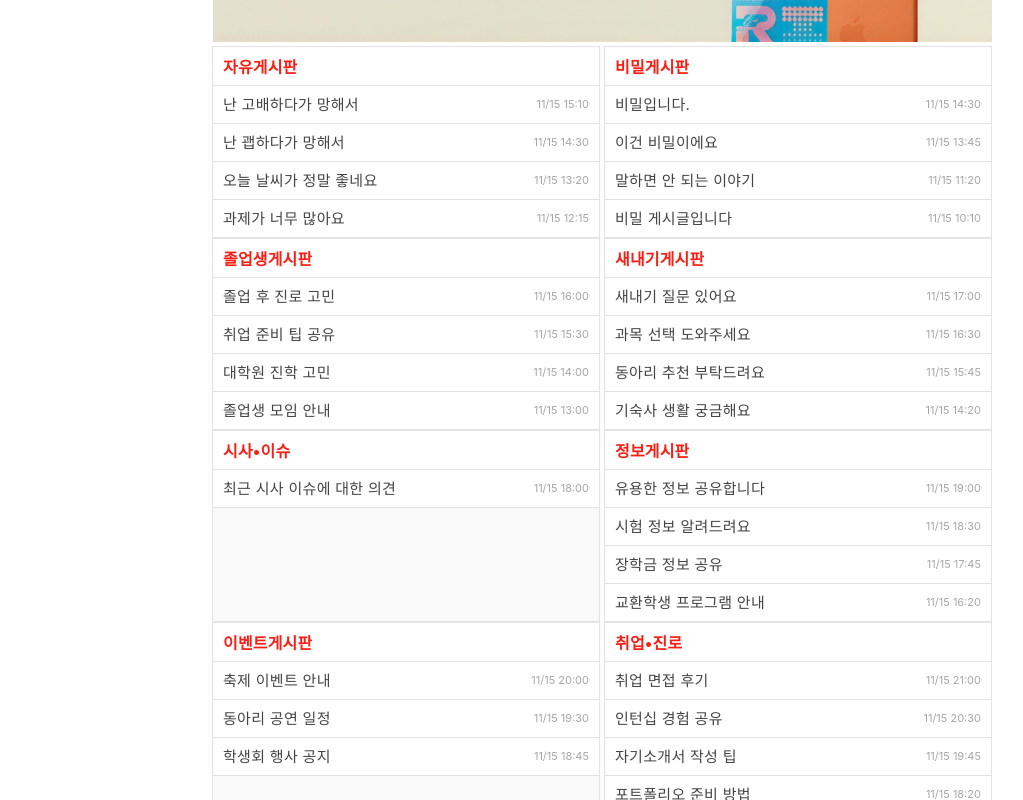
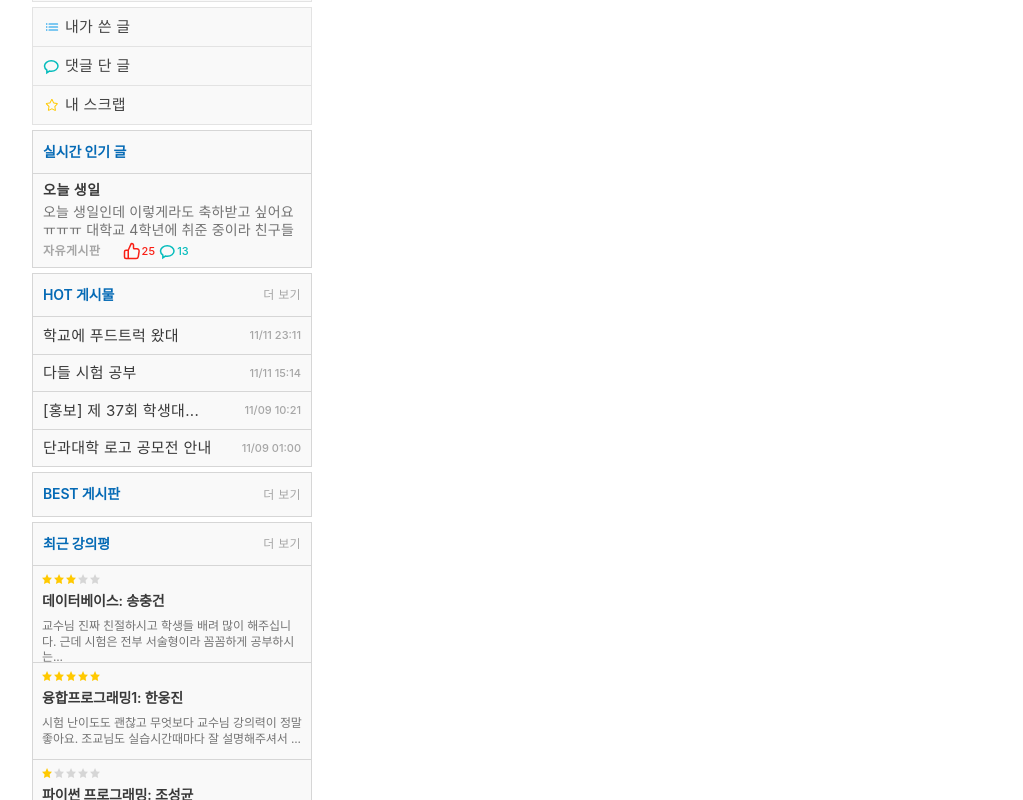
Before and after one commit to SOPT-all/37-COLLABORATION-WEB-EVERYTIME, a React (Vite) app: page / in a window 1280 px wide. Shown: the part 300-1100 px from the top of the page, without its empty margins (38-1061 px from the left). Built offline with nearby package versions, Linux system fonts and the light colour scheme.

Commit message:
refactor: useLocation 훅으로 페이지에 따라 사이드바 분기처리 #63

```diff
--- a/src/components/common/sidebar/SideBar.tsx
+++ b/src/components/common/sidebar/SideBar.tsx
@@ -10,8 +10,7 @@ import { ProfileItem } from "./ProfileItem";
 import { SidebarHeader } from "./SidebarHeader";
 import { SimplePostItem } from "./SimplePostItem";
 
-const SIDEBAR_VARIENT = {
-	/* Todo: 수정 */
+const SIDEBAR_VARIANT = {
 	main: {
 		showProfile: true,
 		showMyHistory: true,
@@ -24,17 +23,17 @@ const SIDEBAR_VARIENT = {
 	},
 } as const;
 
-type SidebarVariant = keyof typeof SIDEBAR_VARIENT;
+type SidebarVariant = keyof typeof SIDEBAR_VARIANT;
 
 interface SidebarProps {
 	variant: SidebarVariant;
 }
 
 function Sidebar({ variant }: SidebarProps) {
-	const { showProfile, showMyHistory, showAds } = SIDEBAR_VARIENT[variant];
+	const { showProfile, showMyHistory, showAds } = SIDEBAR_VARIANT[variant];
 
 	return (
-		<aside className={cn("w-[32rem]", "flex flex-col", "gap-[0.5rem]", "sticky", "top-[8rem]", "h-fit")}>
+		<aside className={cn("flex flex-col", "gap-[0.5rem]", "top-[8rem]")}>
 			{showProfile && showMyHistory && (
 				<>
 					<ProfileItem nickname={"전설의 맛"} name={"김솝트"} userId={"soptalien"} />
@@ -54,10 +53,10 @@ function Sidebar({ variant }: SidebarProps) {
 
 			<section>
 				<SidebarHeader title={"HOT 게시물"} isMore={true} />
-				<SimplePostItem title={"테스트1"} createdAt={"1111-11-11T11:11:11"} />
-				<SimplePostItem title={"테스트2"} createdAt={"1111-11-11T11:11:11"} />
-				<SimplePostItem title={"테스트3"} createdAt={"1111-11-11T11:11:11"} />
-				<SimplePostItem title={"테스트4"} createdAt={"1111-11-11T11:11:11"} />
+				<SimplePostItem title={"학교에 푸드트럭 왔대"} createdAt={"2025-11-11T23:11:11"} />
+				<SimplePostItem title={"다들 시험 공부"} createdAt={"2025-11-11T15:14:11"} />
+				<SimplePostItem title={"[홍보] 제 37회 학생대표자 선거 "} createdAt={"2025-11-09T10:21:11"} />
+				<SimplePostItem title={"단과대학 로고 공모전 안내"} createdAt={"2025-11-09T01:00:11"} />
 			</section>
 
 			<section>
@@ -66,9 +65,28 @@ function Sidebar({ variant }: SidebarProps) {
 
 			<section>
 				<SidebarHeader title={"최근 강의평"} isMore={true} />
-				<ReviewItem rate={3} lectureTitle={"테스트"} professorName={"테스트"} reviewContent={"테스트"} />
-				<ReviewItem rate={4} lectureTitle={"테스트2"} professorName={"테스트2"} reviewContent={"테스트2"} />
-				<ReviewItem rate={5} lectureTitle={"테스트3"} professorName={"테스트3"} reviewContent={"테스트3"} />
+				<ReviewItem
+					rate={3}
+					lectureTitle={"데이터베이스"}
+					professorName={"송충건"}
+					reviewContent={
+						"교수님 진짜 친절하시고 학생들 배려 많이 해주십니다. 근데 시험은 전부 서술형이라 꼼꼼하게 공부하시는게 좋아요."
+					}
+				/>
+				<ReviewItem
+					rate={5}
+					lectureTitle={"융합프로그래밍1"}
+					professorName={"한웅진"}
+					reviewContent={
+						"시험 난이도도 괜찮고 무엇보다 교수님 강의력이 정말 좋아요. 조교님도 실습시간때마다 잘 설명해주셔서 감사했습니다~"
+					}
+				/>
+				<ReviewItem
+					rate={1}
+					lectureTitle={"파이썬 프로그래밍"}
+					professorName={"조성균"}
+					reviewContent={"하.... 그냥 안습 ㅋㅋㅋ"}
+				/>
 			</section>
 
 			{showAds &&
--- a/src/layouts/index.tsx
+++ b/src/layouts/index.tsx
@@ -1,13 +1,24 @@
-import { Outlet } from "react-router-dom";
+import { Outlet, useLocation } from "react-router-dom";
 
 import { Footer } from "@/components/common/footer/Footer";
 import { Header } from "@/components/common/header/Header";
+import { Sidebar } from "@/components/common/sidebar/SideBar";
 
 const Layout = () => {
+	const location = useLocation();
+
+	const sidebarVariant = () => {
+		if (location.pathname === "/search") {
+			return "search";
+		}
+		return "main";
+	};
+
 	return (
 		<div className="flex min-h-screen w-full flex-col">
 			<Header />
 			<main className="m-[7rem] flex-1">
+				<Sidebar variant={sidebarVariant()} />
 				<Outlet />
 			</main>
 			<Footer />
--- a/src/mocks/posts.ts
+++ b/src/mocks/posts.ts
@@ -12,9 +12,9 @@ interface LivePost {
 export const MOCK_LIVE_POST: LivePost = {
 	id: 1,
 	category: "자유게시판",
-	title: "하눌셋넨다하둘셋넷다한둘셋넷다한둘셋넷다한하눌셋넨다하둘셋넷다한둘셋넷다한둘셋넷다한",
+	title: "오늘 생일",
 	content:
-		"하눌셋넨다하둘셋넷다한둘셋넷다한둘셋넷다한하눌셋넨다하둘셋넷다한둘셋넷다한둘셋넷다한하눌셋넨다하둘셋넷다한둘셋넷다한둘셋넷다한",
+		"오늘 생일인데 이렇게라도 축하받고 싶어요 ㅠㅠㅠ 대학교 4학년에 취준 중이라 친구들하고도 잘 못놀고 가족들도 다들 바쁘시고 ㅠㅠ",
 	likeCount: 25,
 	commentCount: 13,
 };
```
